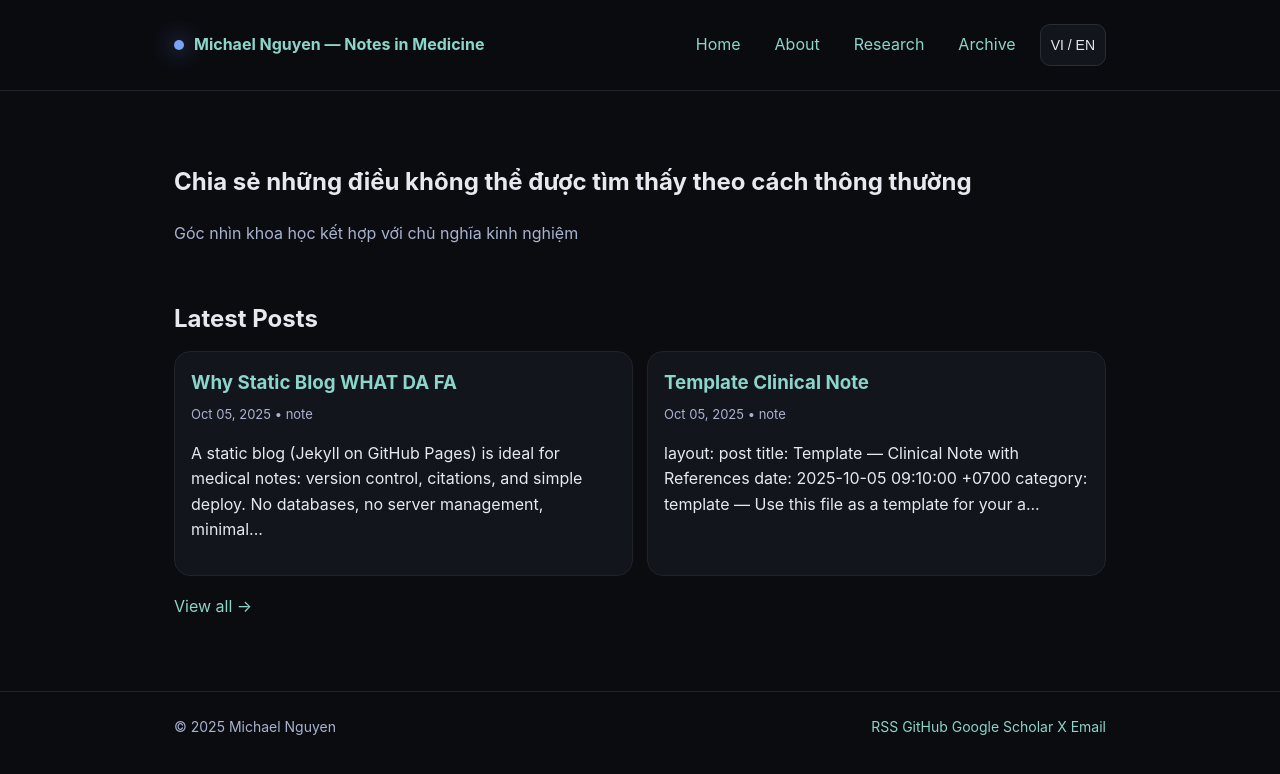
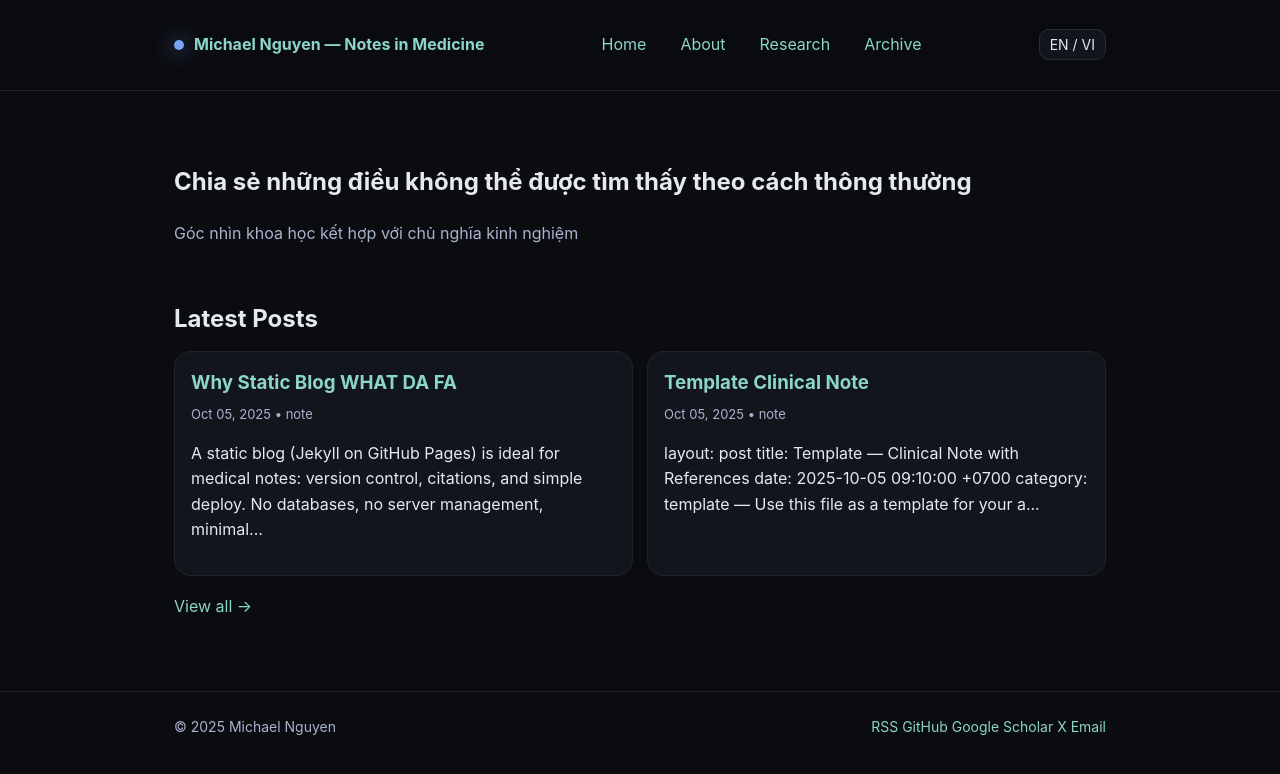
Before and after one commit to manhnguyen-art/manhnguyen-art.github.io, a Jekyll site: the page built from index.md, in a window 1280 px wide. Shown: the top 774 px of the page. Built offline with Jekyll 4.4.1, drawn with Linux system fonts in a browser that asks for light colours; our own code applies the rules of GitHub Pages for plain Markdown files.

Commit message:
Update header.html

```diff
--- a/_includes/header.html
+++ b/_includes/header.html
@@ -8,8 +8,17 @@
       {% for item in site.nav %}
       <a href="{{ item.url | relative_url }}">{{ item.name }}</a>
       {% endfor %}
-      <button id="lang-toggle" class="lang-switch">VI / EN</button>
-
     </nav>
+    <nav class="site-nav">
+  <!-- menu khác -->
+  {% if page.alt_url %}
+    <a class="lang-switch" href="{{ page.alt_url | relative_url }}">
+      {% if page.lang == "vi" %}English{% else %}Tiếng Việt{% endif %}
+    </a>
+  {% else %}
+    <!-- fallback: đưa về /en/ hoặc /vi/ gốc -->
+    <a class="lang-switch" href="{% if page.lang == 'vi' %}/en/{% else %}/vi/{% endif %}">EN / VI</a>
+  {% endif %}
+</nav>
   </div>
 </header>
```
